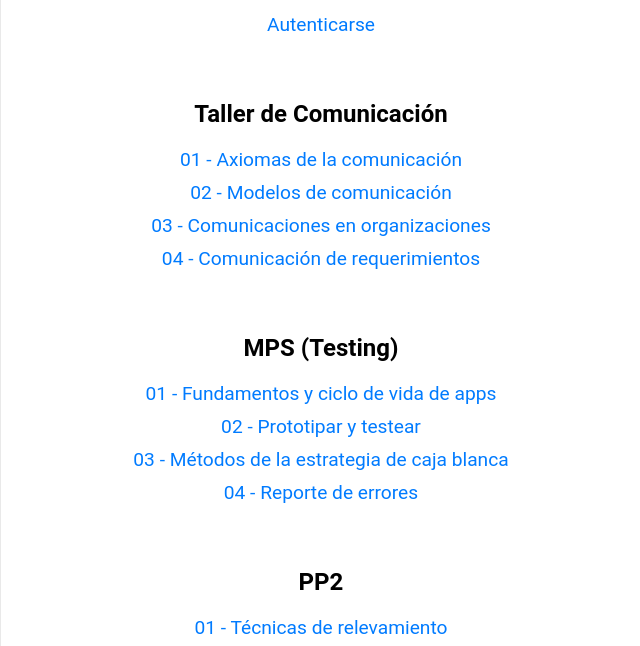
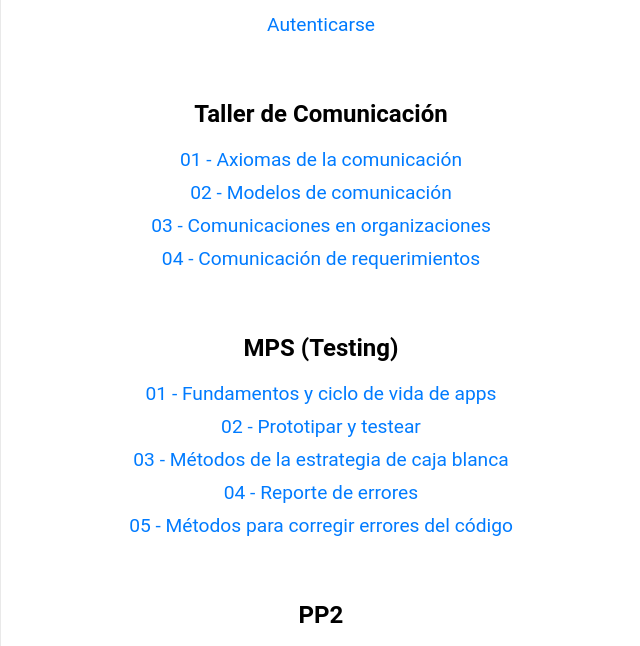
Before and after one commit to romanrios/librosIFTS, a plain HTML site: page index.html in a window 1280 px wide. Shown: the part 121-767 px from the top of the page, without its empty margins (319-959 px from the left). Drawn offline with Linux system fonts and the light colour scheme.

Commit message:
update 14-4

```diff
--- a/index.html
+++ b/index.html
@@ -60,6 +60,11 @@
         <li>
           <a href="./Testing/testing_04.html">04 - Reporte de errores</a>
         </li>
+        <li>
+          <a href="./Testing/testing_05.html"
+            >05 - Métodos para corregir errores del código</a
+          >
+        </li>
       </ul>
 
       <h2>PP2</h2>
```
